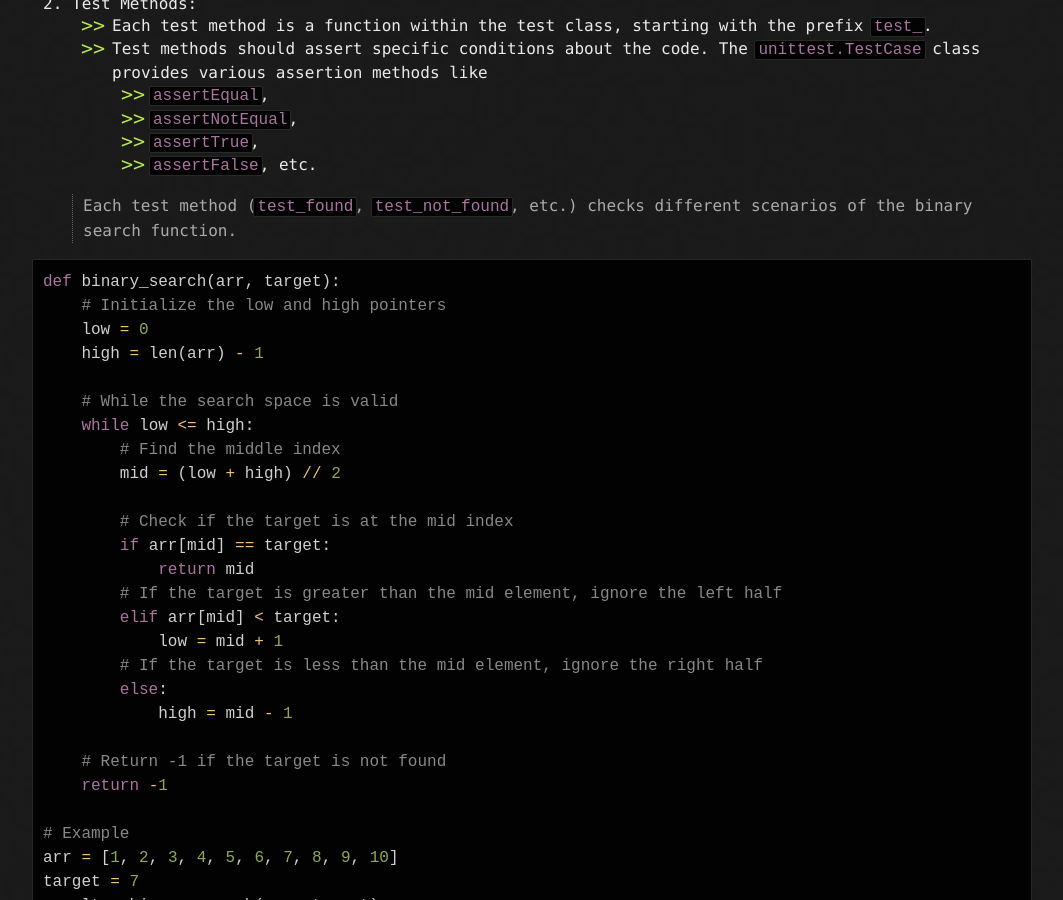
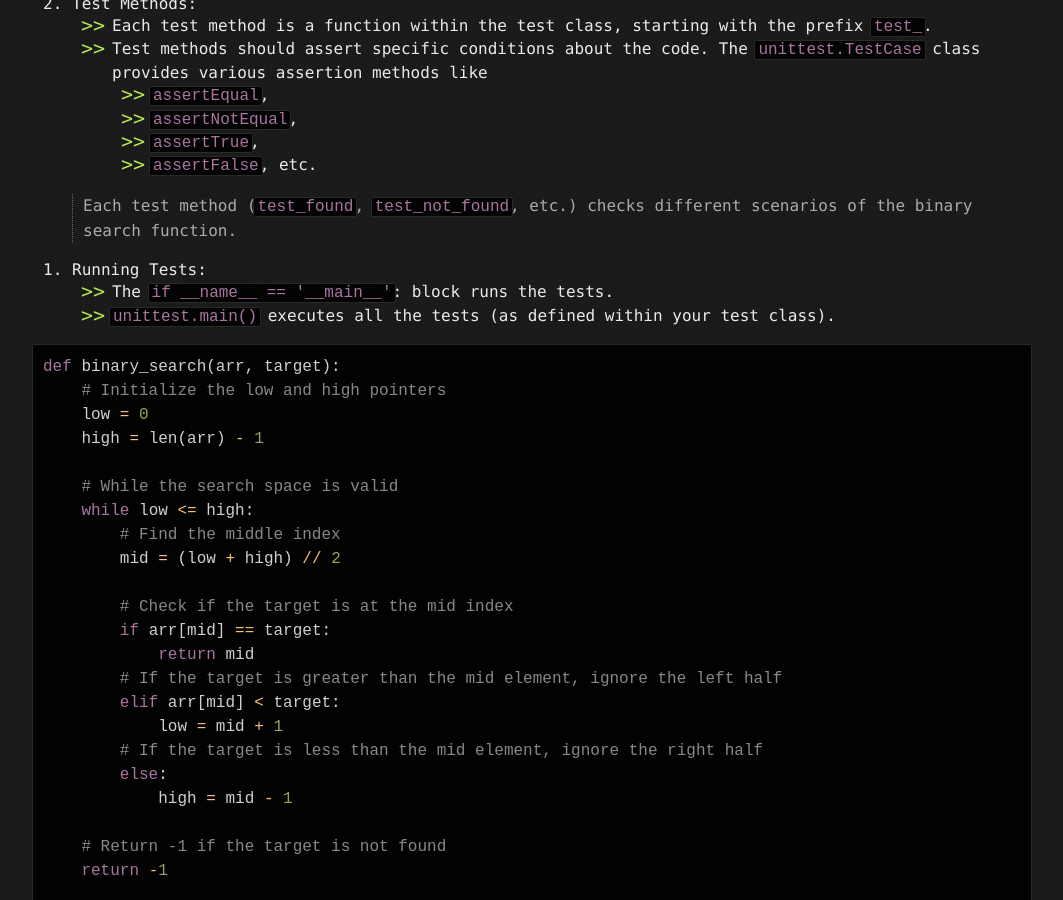
Before and after one commit to sciustechnologia/sciustechnologia.github.io, a Jekyll site: the page built from python/10_algos/10021u.md, in a window 1280 px wide and 900 px high, scrolled down 356 px. Shown: the whole window, without its empty margins (108-1171 px from the left). Built offline with Jekyll 4.4.1, drawn with Linux system fonts in a browser that asks for light colours.

Commit message:
Update 10021u.md

````diff
--- a/python/10_algos/10021u.md
+++ b/python/10_algos/10021u.md
@@ -16,6 +16,10 @@ layout: default
   * `assertFalse`, etc.
 
 > Each test method (`test_found`, `test_not_found`, etc.) checks different scenarios of the binary search function.
+
+3. Running Tests:
+* The `if __name__ == '__main__'`: block runs the tests.
+* `unittest.main()` executes all the tests (as defined within your test class).
 
 ```python
 def binary_search(arr, target):
````
